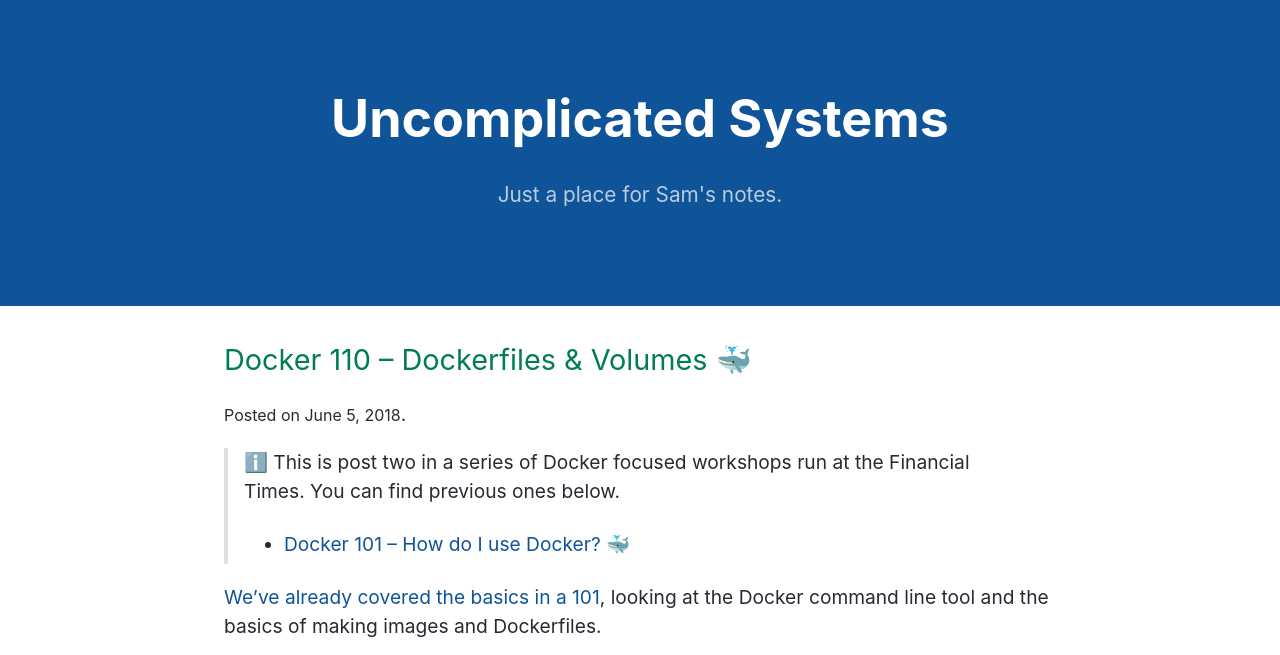
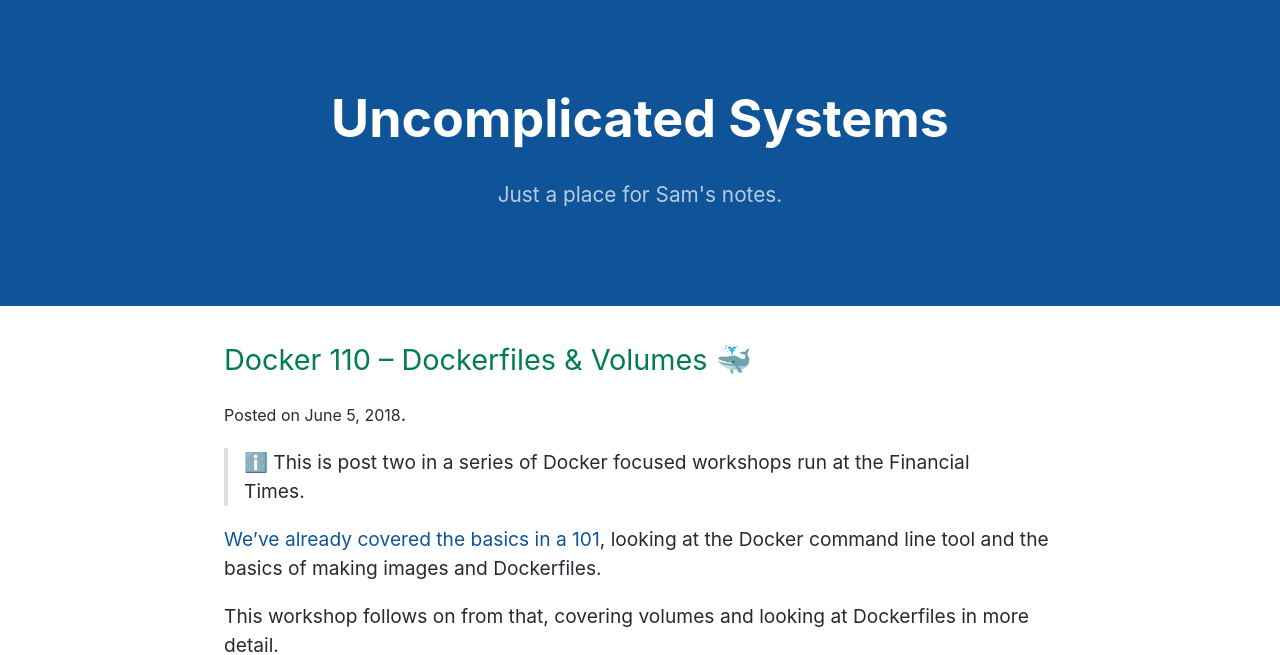
Before and after one commit to sjparkinson/uncomplicated.systems, a Jekyll site: the page built from _posts/2018-06-05-docker-0110-dockerfiles-and-volumes.md, in a window 1280 px wide and 900 px high, cut to the strip 0-655 px from the top of the window. Built offline with Jekyll 4.4.1, drawn with Linux system fonts in a browser that asks for light colours.

Commit message:
Update 2018-06-05-docker-0110-dockerfiles-and-volumes.md

```diff
--- a/_posts/2018-06-05-docker-0110-dockerfiles-and-volumes.md
+++ b/_posts/2018-06-05-docker-0110-dockerfiles-and-volumes.md
@@ -4,9 +4,7 @@
 title: "Docker 110 – Dockerfiles & Volumes \U0001F433"
 ---
 
-> ℹ️ This is post two in a series of Docker focused workshops run at the Financial Times. You can find previous ones below.
->
-> * [Docker 101 – How do I use Docker? 🐳](https://uncomplicated.systems/2018/05/23/docker-101.html)
+> ℹ️ This is post two in a series of Docker focused workshops run at the Financial Times.
 
 [We've already covered the basics in a 101](/2018/05/23/docker-101.html), looking at the Docker command line tool and the basics of making images and Dockerfiles.
 
```
